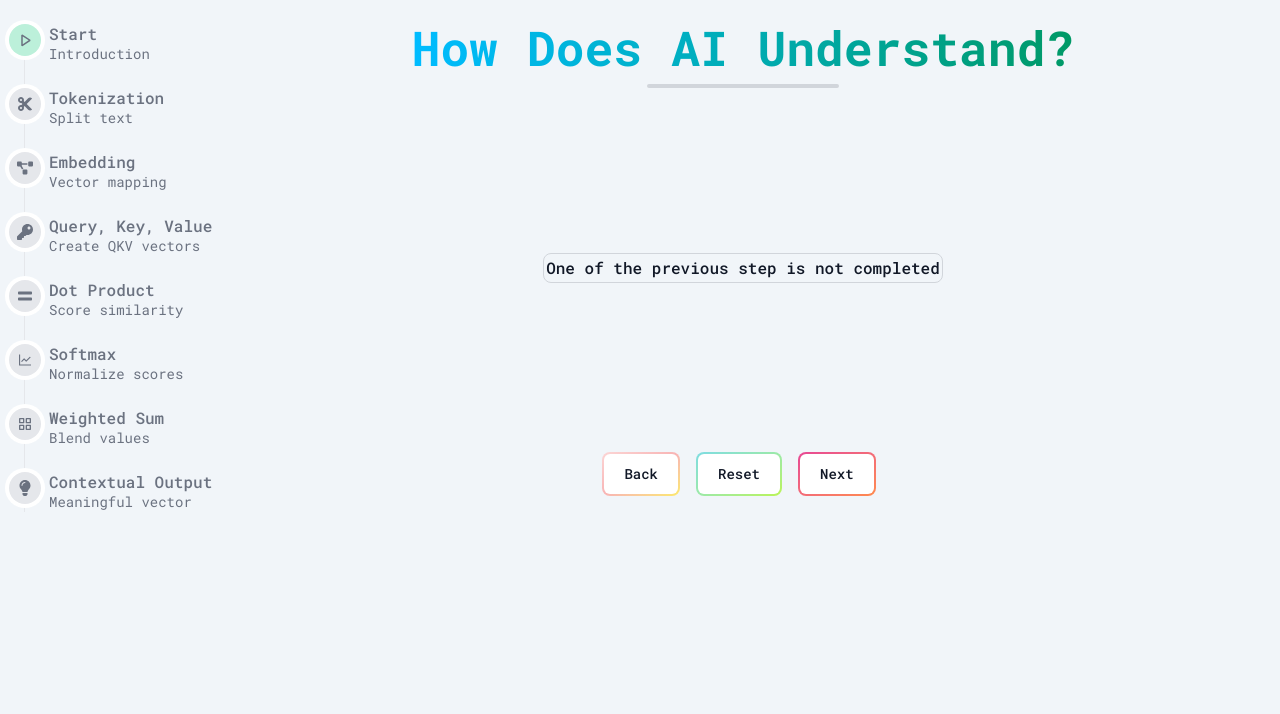
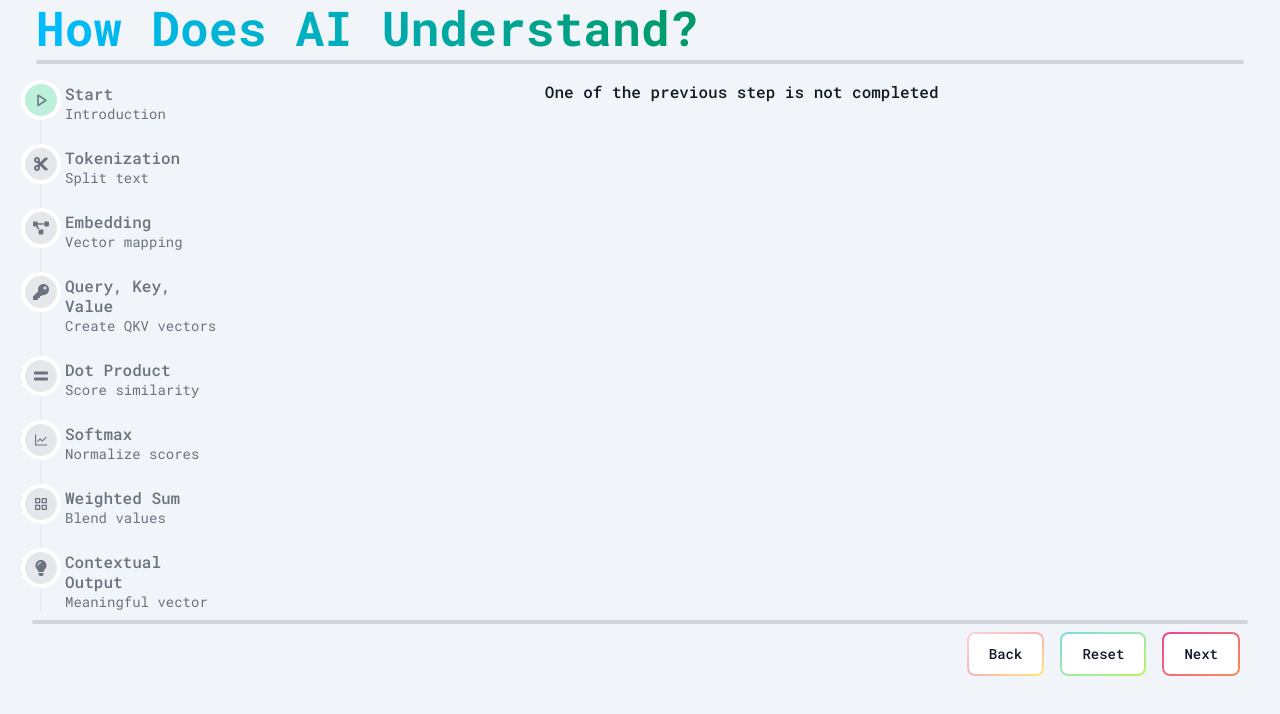
Before and after one commit to Sumera-Sankruthyayana/how-ai-works, a React (Vite) app: page /contextualoutput in a window 1280 px wide. Shown: the top 714 px of the page. Built offline with nearby package versions, Linux system fonts and the light colour scheme.

Commit message:
UI Changes

```diff
--- a/src/App.jsx
+++ b/src/App.jsx
@@ -10,11 +10,12 @@ import ContextualOutput from "./pages/ContextualOutput";
 import { QueryClient, QueryClientProvider } from "@tanstack/react-query";
 import Introduction from "./pages/Introduction";
 import Error from "./features/ui/Error";
+import AppLayoutV2 from "./features/ui/AppLayoutV2";
 const queryClient = new QueryClient();
 
 const router = createBrowserRouter([
   {
-    element: <AppLayout />,
+    element: <AppLayoutV2 />,
     children: [
       {
         path: "/",
--- /dev/null
+++ b/src/features/ui/AppLayoutV2.jsx
@@ -0,0 +1,35 @@
+import MainNav from "./MainNav";
+import MainHead from "./MainHead";
+import Footer from "./Footer";
+import { Outlet } from "react-router-dom";
+import Spinner from "./Spinner";
+import { useIsFetching } from "@tanstack/react-query";
+export default function AppLayoutV2() {
+  const isFetching = useIsFetching();
+  return (
+    <div className="relative bg-slate-100 dark:bg-slate-900 min-h-screen px-8">
+      {isFetching > 0 && (
+        <div className="absolute inset-0 flex items-center justify-center bg-black/20 backdrop-blur-xs z-50">
+          <Spinner />
+        </div>
+      )}
+      <header className="mb-2 p-1">
+        <MainHead />
+      </header>
+      <main className="grid grid-cols-14 lg:grid-cols-6 sm:grid-cols-10 gap-1">
+        <div className="col-span-1 lg:p-2 p-1">
+          <MainNav />
+        </div>
+        <div className="col-span-13 lg:col-span-5 sm:col-span-9 flex flex-col items-center justify-between min-h-full gap-2">
+          <div className="p-1 overflow-y-auto max-h-[calc(100vh-200px)] ">
+            <Outlet />
+          </div>
+        </div>
+      </main>
+      <footer>
+        <hr className="w-full  h-1 mx-auto bg-gray-300 border-0 rounded-sm dark:bg-gray-700" />
+        <Footer />
+      </footer>
+    </div>
+  );
+}
--- a/src/features/ui/Footer.jsx
+++ b/src/features/ui/Footer.jsx
@@ -26,7 +26,8 @@ export default function Footer() {
   }
 
   return (
-    <footer className="p-2 flex justify-center gap-2">
+    <>
+      <footer className="pt-2 flex justify-center gap-2 justify-self-end">
         <button
           type="button"
           onClick={handleBack}
@@ -59,5 +60,6 @@ export default function Footer() {
           </span>
         </button>
       </footer>
+    </>
   );
 }
--- a/src/features/ui/MainHead.jsx
+++ b/src/features/ui/MainHead.jsx
@@ -1,7 +1,7 @@
 export default function MainHead() {
   return (
     <div className="flex flex-col gap-1">
-      <h2 className="mb-1 text-xl font-extrabold text-gray-900 dark:text-white lg:text-5xl text-center">
+      <h2 className="mb-1 text-xl font-extrabold text-gray-900 dark:text-white lg:text-5xl">
         <span className="text-transparent bg-clip-text bg-gradient-to-r to-emerald-600 from-sky-400">
           How Does AI Understand?
         </span>
@@ -10,7 +10,7 @@ export default function MainHead() {
         Here at Flowbite we focus on markets where technology, innovation, and
         capital can unlock long-term value and drive economic growth.
       </p> */}
-      <hr className="w-12 lg:w-48 h-1 mx-auto my-1 bg-gray-300 border-0 rounded-sm md:my-1 dark:bg-gray-700" />
+      <hr className="w-full  h-1  bg-gray-300 border-0 rounded-sm dark:bg-gray-700" />
     </div>
   );
 }
--- a/src/features/ui/MainNav.jsx
+++ b/src/features/ui/MainNav.jsx
@@ -16,7 +16,7 @@ const inactiveClass = "bg-gray-200 dark:bg-gray-700";
 export default function MainNav() {
   const steps = useSelector(getSteps);
   return (
-    <ol className="flex flex-col gap-18 sm:gap-18 lg:gap-6 relative text-gray-500 border-s border-gray-200 dark:border-gray-700 dark:text-gray-400">
+    <ol className="flex flex-col gap-14 sm:gap-12 lg:gap-6 relative text-gray-500 border-s border-gray-200 dark:border-gray-700 dark:text-gray-400">
       {steps.map((step) => (
         <li key={step.id} className="ms-6">
           <span
```
Lines whose indentation alone changed are shown as unchanged.
